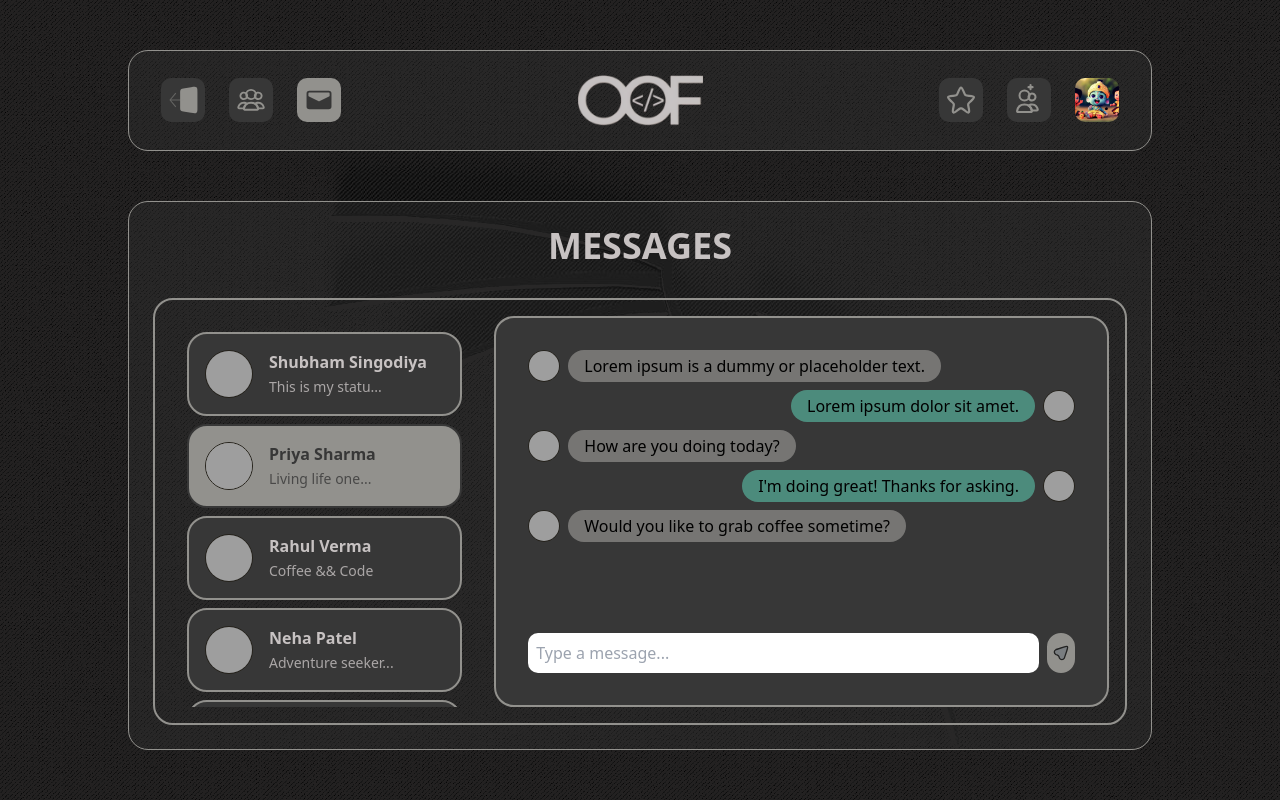
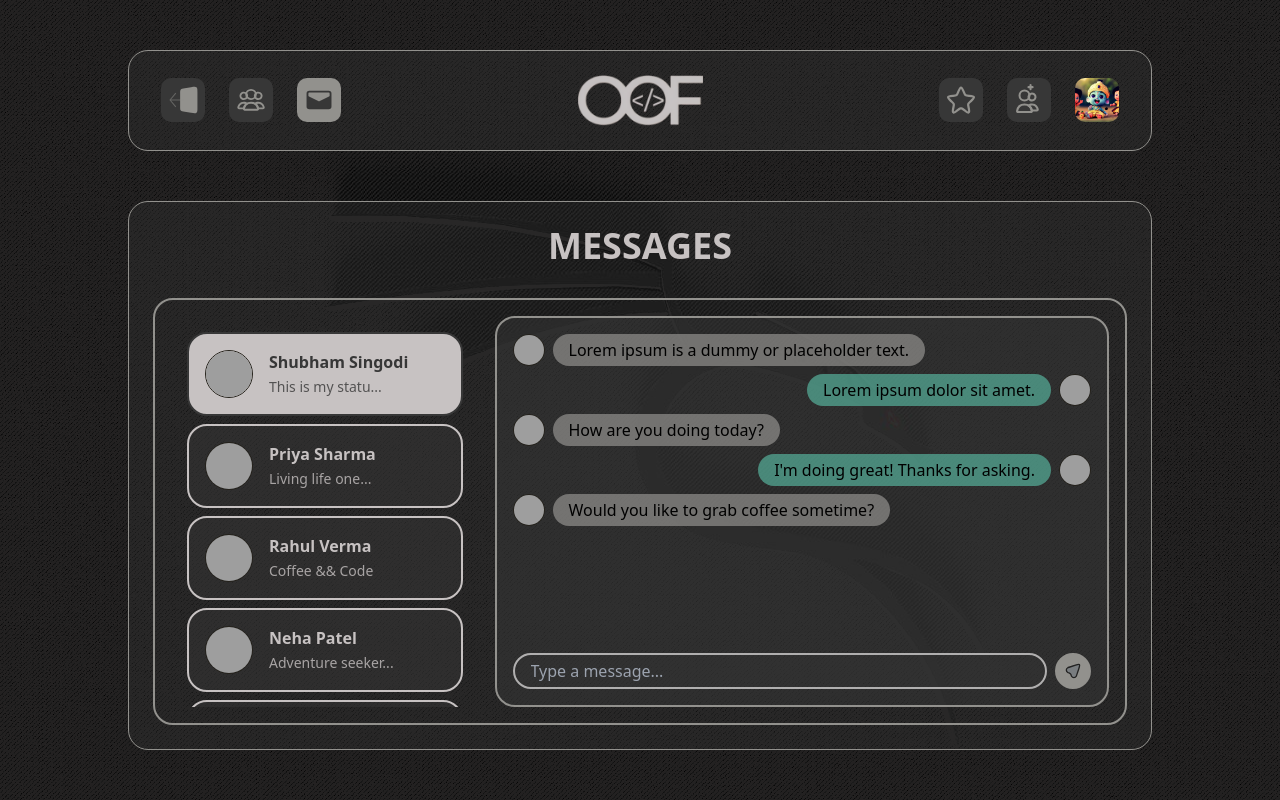
Before and after one commit to singodiyashubham87/object-oriented-friendship-frontend, a React (Vite) app: page /messages in a window 1280 px wide. Built offline with nearby package versions, Linux system fonts and the light colour scheme; grey boxes are pictures that could not be loaded.

Commit message:
chore: minor fixes in messages page

```diff
--- a/src/pages/Messages/Messages.jsx
+++ b/src/pages/Messages/Messages.jsx
@@ -1,9 +1,9 @@
 import MessageIcon from '@/components/icons/MessageIcon'
-import React from 'react'
+import React, { useState } from 'react'
 import { chatData, message } from './data/chatAndMessages'
 
 const Messages = () => {
-	const selectedChatIndex = 1
+	const [selectedChatIndex, setSelectedChatIndex] = useState(0)
 	return (
 		<div className="flex-grow flex flex-col justify-between items-center gap-8 w-full h-full bg-dark-glassmorphism-30 border-xs border-secondary-silver rounded-custom-s overflow-hidden px-6 py-6">
 			<div className="flex justify-center">
@@ -17,13 +17,15 @@ const Messages = () => {
 						const isChatSelected = selectedChatIndex === index
 
 						return (
+							// biome-ignore lint/a11y/useKeyWithClickEvents: <explanation>
 							<div
-								className={`flex border-sm p-4 gap-4 rounded-custom-s ${
+								className={`flex border-sm p-4 gap-4 rounded-custom-s cursor-pointer ${
 									isChatSelected
-										? 'bg-secondary-silver border-secondary-dark'
-										: 'bg-secondary-dark border-secondary-silver'
+										? 'bg-primary-silver border-secondary-dark'
+										: 'bg-dark-glassmorphism-50 border-primary-silver'
 								}`}
 								key={chat.id}
+								onClick={() => setSelectedChatIndex(index)}
 							>
 								<img
 									src={chat.avatarUrl}
@@ -38,7 +40,9 @@ const Messages = () => {
 												: 'text-primary-silver'
 										} font-semibold`}
 									>
-										{chat.name}
+										{chat.name?.length > 15
+											? chat.name.slice(0, 15)
+											: chat.name}
 									</h6>
 									<span
 										className={`text-sm opacity-80 ${
@@ -56,7 +60,7 @@ const Messages = () => {
 						)
 					})}
 				</div>
-				<div className="messageContent w-2/3 flex flex-col justify-between p-8 bg-secondary-dark border-sm border-secondary-silver rounded-custom-s">
+				<div className="messageContent w-2/3 flex flex-col justify-between p-4 bg-dark-glassmorphism-50 border-sm border-secondary-silver rounded-custom-s">
 					<div className="chats overflow-y-auto flex flex-col gap-2">
 						{message?.map((msg) =>
 							msg.isSentByMe ? (
@@ -100,9 +104,9 @@ const Messages = () => {
 							name="message"
 							id="messsage"
 							placeholder="Type a message..."
-							className="w-full p-2 rounded-custom-xs outline-none"
+							className="w-full pr-2 pl-4 py-1 rounded-custom-s outline-none bg-dark-glassmorphism-30 border-2 border-primary-gray text-primary-silver"
 						/>
-						<div className="p-1 rounded-full border-2 border-secondary-silver flex items-center cursor-pointer bg-secondary-silver hover:bg-secondary-dark">
+						<div className="p-1 px-2 rounded-custom-s border-2 border-secondary-silver flex items-center cursor-pointer bg-secondary-silver hover:bg-secondary-dark">
 							<MessageIcon size={16} />
 						</div>
 					</div>
```
